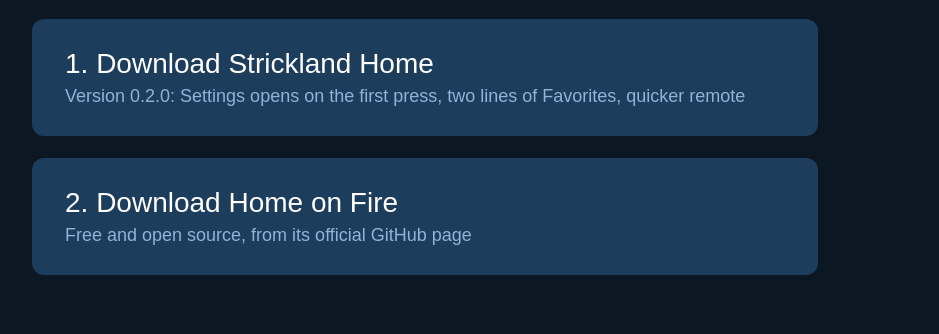
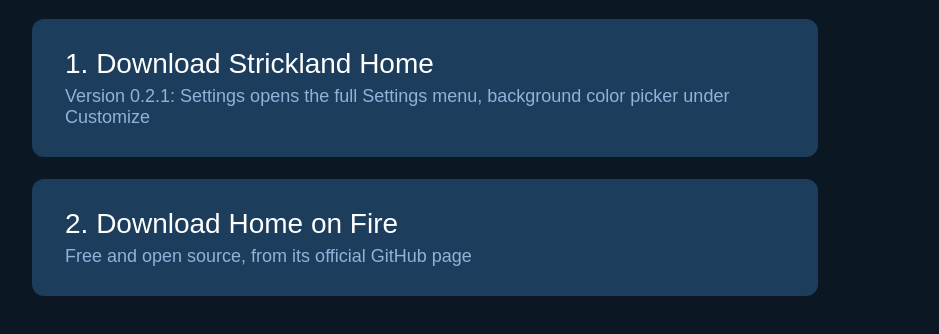
Before and after one commit to DigitalDeth/tv, a plain HTML site: page index.html in a window 1280 px wide. Shown: the part 170-504 px from the top of the page, without its empty margins (32-971 px from the left). Drawn offline with Linux system fonts and the light colour scheme.

Commit message:
Strickland Home 0.2.1

```diff
--- a/index.html
+++ b/index.html
@@ -17,7 +17,7 @@
 <body>
   <h1>Strickland Home</h1>
   <p>A custom home screen for Fire TV. Install the launcher first, then Home on Fire so it opens at startup and when you press Home.</p>
-  <a class="btn" href="home.apk">1. Download Strickland Home<small>Version 0.2.0: Settings opens on the first press, two lines of Favorites, quicker remote</small></a>
+  <a class="btn" href="home.apk">1. Download Strickland Home<small>Version 0.2.1: Settings opens the full Settings menu, background color picker under Customize</small></a>
   <a class="btn" href="https://github.com/toolicious/home-on-fire/releases/latest/download/home-on-fire.apk">2. Download Home on Fire<small>Free and open source, from its official GitHub page</small></a>
 </body>
 </html>
```
Also changed, not shown: 2 other files.
